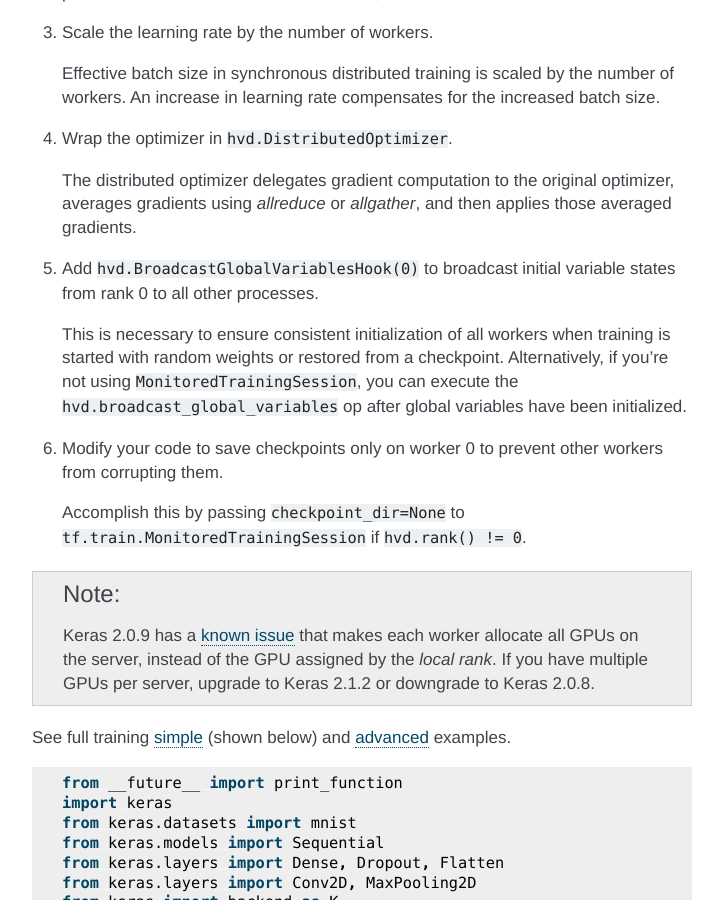
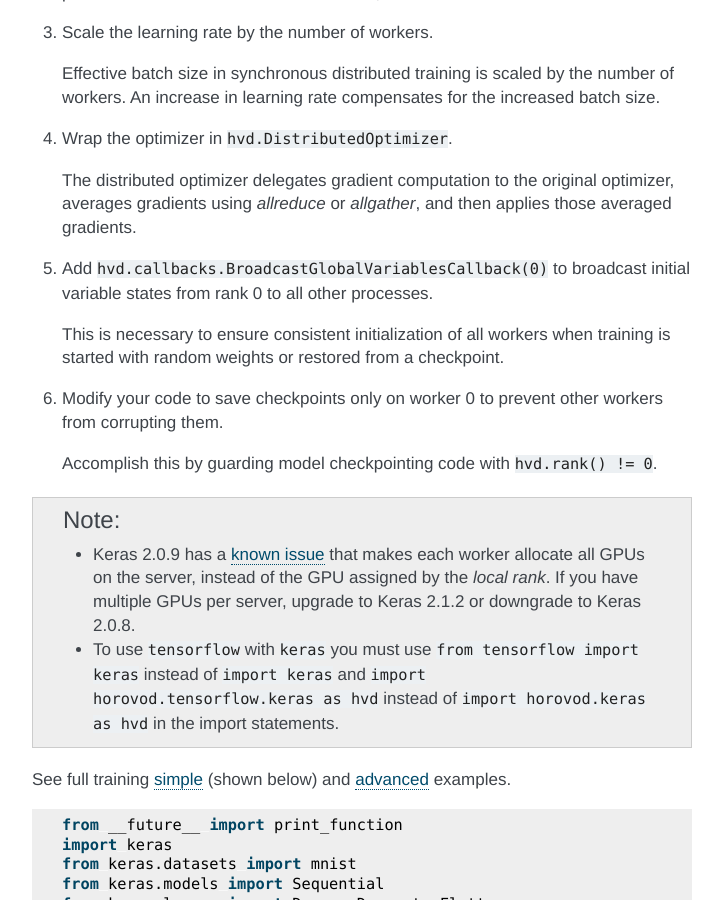
Before and after one commit to horovod/horovod, a Sphinx documentation site: the page built from docs/keras.rst, in a window 1280 px wide and 900 px high, scrolled down 333 px. Shown: the whole window, without its empty margins (388-1111 px from the left). Built offline with Sphinx 7.4.7, drawn with Linux system fonts in a browser that asks for light colours.

Commit message:
Changes requested after review 1
Signed-off-by: Igor Wilbert <igor.wilbert@gmail.com>

```diff
--- a/docs/keras.rst
+++ b/docs/keras.rst
@@ -18,16 +18,17 @@ Horovod supports Keras and regular TensorFlow in similar ways. To use Horovod wi
 
    The distributed optimizer delegates gradient computation to the original optimizer, averages gradients using *allreduce* or *allgather*, and then applies those averaged gradients.
 
-5. Add ``hvd.BroadcastGlobalVariablesHook(0)`` to broadcast initial variable states from rank 0 to all other processes.
+5. Add ``hvd.callbacks.BroadcastGlobalVariablesCallback(0)`` to broadcast initial variable states from rank 0 to all other processes.
 
    This is necessary to ensure consistent initialization of all workers when training is started with random weights or restored from a checkpoint.
-   Alternatively, if you're not using ``MonitoredTrainingSession``, you can execute the ``hvd.broadcast_global_variables`` op after global variables have been initialized.
 
 6. Modify your code to save checkpoints only on worker 0 to prevent other workers from corrupting them.
 
-   Accomplish this by passing ``checkpoint_dir=None`` to ``tf.train.MonitoredTrainingSession`` if ``hvd.rank() != 0``.
+   Accomplish this by guarding model checkpointing code with ``hvd.rank() != 0``.
 
-.. NOTE:: Keras 2.0.9 has a `known issue <https://github.com/fchollet/keras/issues/8353>`_ that makes each worker allocate all GPUs on the server, instead of the GPU assigned by the *local rank*. If you have multiple GPUs per server, upgrade to Keras 2.1.2 or downgrade to Keras 2.0.8.
+.. NOTE:: - Keras 2.0.9 has a `known issue <https://github.com/fchollet/keras/issues/8353>`_ that makes each worker allocate all GPUs on the server, instead of the GPU assigned by the *local rank*. If you have multiple GPUs per server, upgrade to Keras 2.1.2 or downgrade to Keras 2.0.8.
+
+          - To use ``tensorflow`` with ``keras`` you must use ``from tensorflow import keras`` instead of ``import keras`` and ``import horovod.tensorflow.keras as hvd`` instead of ``import horovod.keras as hvd`` in the import statements.
 
 See full training `simple <https://github.com/horovod/horovod/blob/master/examples/keras_mnist.py>`_ (shown below) and `advanced <https://github.com/horovod/horovod/blob/master/examples/keras_mnist_advanced.py>`_ examples.
 
```
